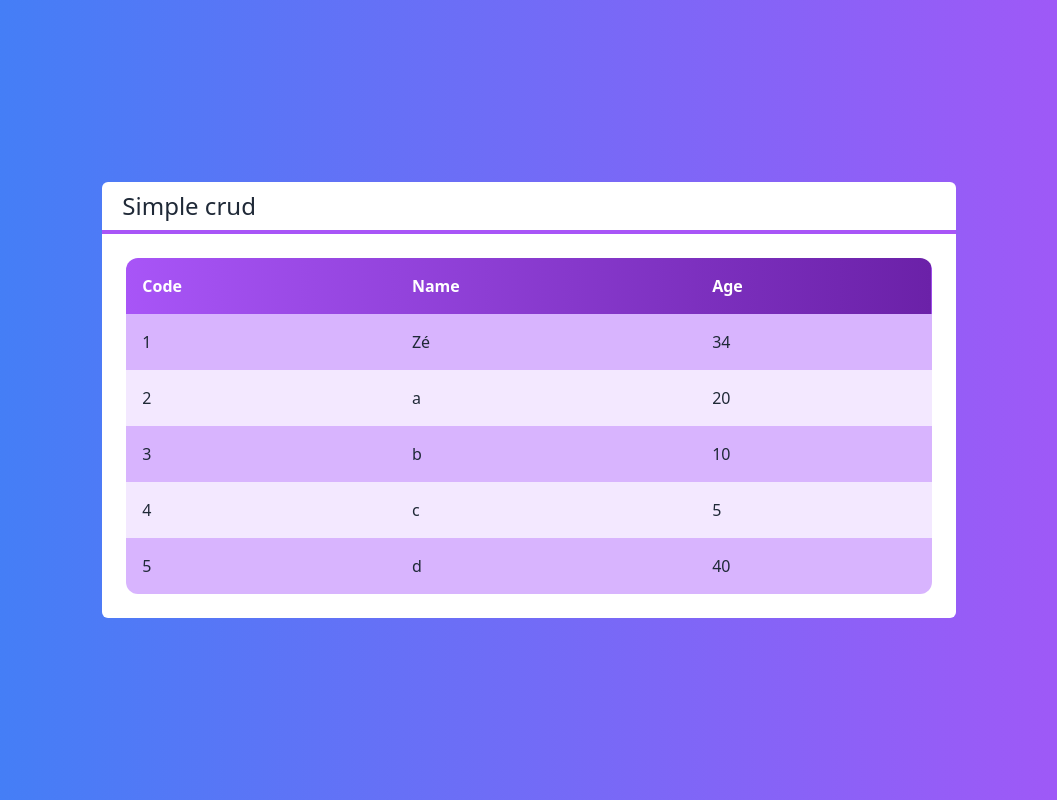
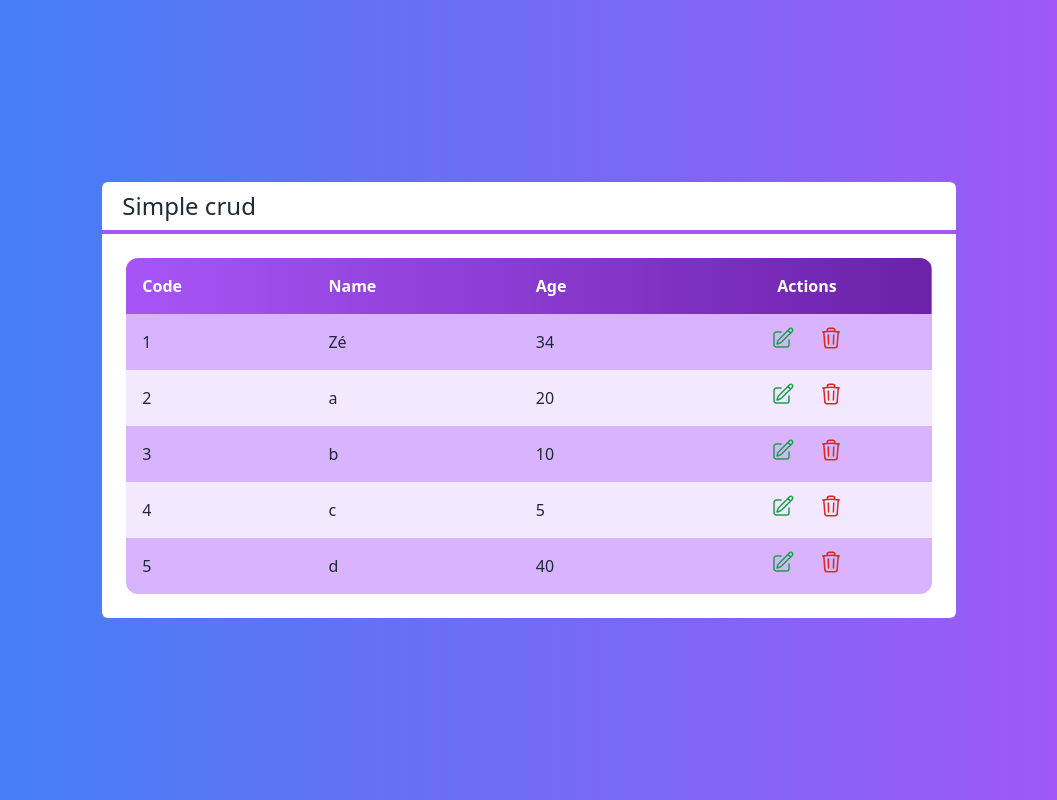
Before and after one commit to yThiagoFS/NextJS_firstProject, a Next.js app: page / in a window 1280 px wide. Shown: the whole page, without its empty margins (111-1168 px from the left). Built offline with nearby package versions, Linux system fonts and the light colour scheme.

Commit message:
table component complete

```diff
--- /dev/null
+++ b/src/components/Icons.tsx
@@ -0,0 +1,8 @@
+export const EditIcon = (<svg xmlns="http://www.w3.org/2000/svg" fill="none" viewBox="0 0 24 24" strokeWidth={1.5} stroke="currentColor" className="w-6 h-6">
+<path strokeLinecap="round" strokeLinejoin="round" d="M16.862 4.487l1.687-1.688a1.875 1.875 0 112.652 2.652L10.582 16.07a4.5 4.5 0 01-1.897 1.13L6 18l.8-2.685a4.5 4.5 0 011.13-1.897l8.932-8.931zm0 0L19.5 7.125M18 14v4.75A2.25 2.25 0 0115.75 21H5.25A2.25 2.25 0 013 18.75V8.25A2.25 2.25 0 015.25 6H10" />
+</svg>
+)
+export const TrashIcon = (<svg xmlns="http://www.w3.org/2000/svg" fill="none" viewBox="0 0 24 24" strokeWidth={1.5} stroke="currentColor" className="w-6 h-6">
+<path strokeLinecap="round" strokeLinejoin="round" d="M14.74 9l-.346 9m-4.788 0L9.26 9m9.968-3.21c.342.052.682.107 1.022.166m-1.022-.165L18.16 19.673a2.25 2.25 0 01-2.244 2.077H8.084a2.25 2.25 0 01-2.244-2.077L4.772 5.79m14.456 0a48.108 48.108 0 00-3.478-.397m-12 .562c.34-.059.68-.114 1.022-.165m0 0a48.11 48.11 0 013.478-.397m7.5 0v-.916c0-1.18-.91-2.164-2.09-2.201a51.964 51.964 0 00-3.32 0c-1.18.037-2.09 1.022-2.09 2.201v.916m7.5 0a48.667 48.667 0 00-7.5 0" />
+</svg>
+)
--- a/src/components/Table.tsx
+++ b/src/components/Table.tsx
@@ -1,8 +1,13 @@
 import Client from "../core/Client"
+import { EditIcon, TrashIcon } from "./Icons"
 interface TableProps {
     clients: Client[]
+    selectedClient?: (client: Client) => void
+    removedClient?: (client: Client) => void
 }
 const Table = (props: TableProps) => {
+
+    const showActions = props.removedClient || props.selectedClient
 
     function renderHeader() {
         return (
@@ -10,6 +15,7 @@
                 <th className={`text-left p-4`}>Code</th>
                 <th className={`text-left p-4`}>Name</th>
                 <th className={`text-left p-4`}>Age</th>
+                {showActions ? <th className={`text-center p-4`}>Actions</th> : false}
             </tr>
         )
     }
@@ -21,9 +27,34 @@
                     <td className={`text-left p-4`}>{client.id}</td>
                     <td className={`text-left p-4`}>{client.name}</td>
                     <td className={`text-left p-4`}>{client.age}</td>
+                    {showActions ? renderIcons(client) : false}
                 </tr>
             )
         })
+    }
+    function renderIcons(client: Client){
+        return(
+            <td className={`
+            flex justify-center`}>
+                {props.selectedClient ? (
+                    <button className={`
+                    flex justify-center items-center
+                    text-green-600 rounded-full
+                    hover:bg-purple-50 p-2 m-1
+                    `}
+                    onClick={() => props.selectedClient?.(client)}>{EditIcon}</button>
+
+                ) : false}
+                {props.removedClient ? (
+                    <button className={`
+                    flex justify-center items-center
+                    text-red-600 rounded-full
+                    hover:bg-purple-50 p-2 m-1
+                    `}
+                    onClick={() => props.removedClient?.(client)}>{TrashIcon}</button>
+                ) : false}
+            </td>
+        )
     }
 
     return (
--- a/src/pages/index.tsx
+++ b/src/pages/index.tsx
@@ -9,6 +9,13 @@
     new Client('c', 5, '4'),
     new Client('d', 40, '5'),
   ]
+
+  function selectedClient(client:Client){
+    console.log(client.name)
+  }
+  function removedClient(client:Client){
+    console.log(client.name)
+  }
   return (
     <div className={`
     flex justify-center items-center h-screen
@@ -16,7 +23,9 @@
     text-white`}>
 
       <Layout title="Simple crud">
-        <Table clients={clients}></Table>
+        <Table clients={clients}
+        selectedClient={selectedClient}
+        removedClient={removedClient}></Table>
       </Layout>
 
     </div>
```
